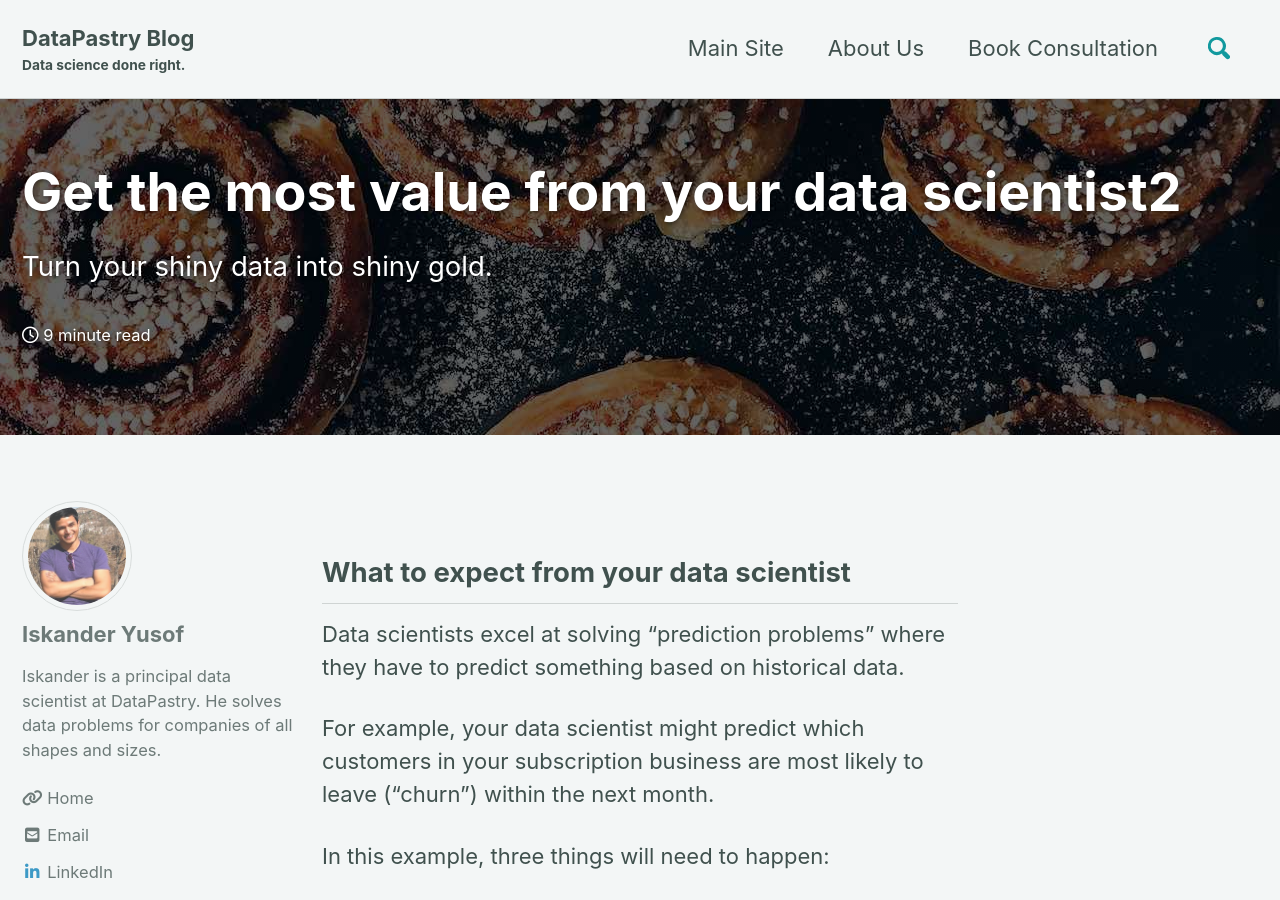
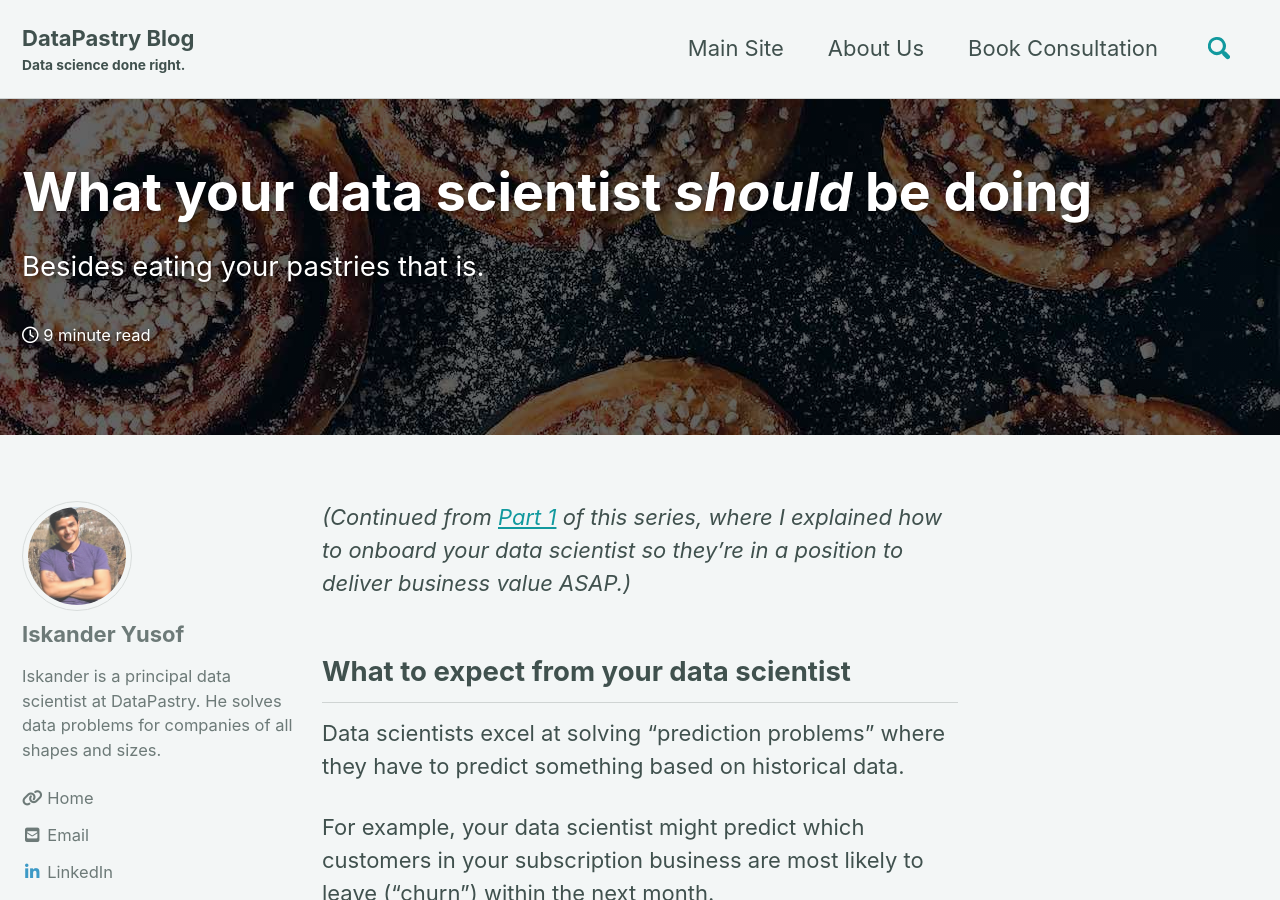
Before and after one commit to datapastry/datapastry.github.io, a Jekyll site: the page built from _posts/2019-08-08-what-your-data-scientist-should-be-doing.md, in a window 1280 px wide and 900 px high. Built offline with Jekyll 4.4.1, drawn with Linux system fonts in a browser that asks for light colours; cached includes are drawn as plain includes; nearby versions of some CDN libraries; some of the changed text lies outside the part shown.

Commit message:
Sort article titles

```diff
--- a/_posts/2019-08-08-get-the-most-value-from-your-data-scientist-2.md
+++ b/_posts/2019-08-08-what-your-data-scientist-should-be-doing.md
@@ -1,11 +1,12 @@
 ---
-title: "Get the most value from your data scientist2"
+title: "What your data scientist *should* be doing"
 author: Iskander Yusof
-excerpt: "Turn your shiny data into shiny gold."
+excerpt: "Besides eating your pastries that is."
 header:
   overlay_image: /assets/images/header-pastry.jpg
   overlay_filter: 0.6
 ---
+_(Continued from [Part 1]({{ site.baseurl }}{% post_url 2019-08-07-get-the-most-value-from-your-data-scientist %}) of this series, where I explained how to onboard your data scientist so they're in a position to deliver business value ASAP.)_
 ## What to expect from your data scientist
 
 Data scientists excel at solving “prediction problems” where they have to predict something based on historical data.
@@ -16,13 +17,15 @@ In this example, three things will need to happen:
 
 
 
-1. **Preparation:** Before your data scientist can do any real work, they’ll need to get hold of your data and knock it into a shape where they can do some fancy predictive modelling.
+1. ***Preparation:*** Before your data scientist can do any real work, they’ll need to get hold of your data and knock it into a shape where they can do some fancy predictive modelling.
 
 	They’ll also need tools to work with the data and ideally should have access to people who can tell them more about the data they’ll be working with.
 
 	Even the smartest data scientist won’t be able to figure out what a field called `xgr671` means without any context.
-2. **Prediction:** Your data scientist will need to build a _model_ that predicts which customers are most likely to churn.
-3. **Action:** Your company will take some sort of action based on the model’s predictions.
+
+2. ***Prediction:*** Your data scientist will need to build a _model_ that predicts which customers are most likely to churn.
+
+3. ***Action:*** Your company will take some sort of action based on the model’s predictions.
 
 	For example, you might proactively contact customers who are likely to churn and offer them incentives to stay with you.
 
@@ -152,5 +155,7 @@ So now you have a new requirement for the churn model: it doesn’t just need to
 
 Now your data scientist will have to actually earn that high salary you’re paying them!
 
-_(Want to discuss your own specific data problems? Book a [free consultation]({{ site.consultation_url }}) with us -- we're here to help!)_
+_(In the [final part]({{ site.baseurl }}{% post_url 2019-08-09-how-to-successfully-deliver-a-data-science-project %}) of this series, I'll talk about how to ensure your data science project is delivered successfully._
+
+_Want to discuss your own specific data problems? Book a [free consultation](https://calendly.com/isk-pastry/consult) with us -- we're here to help!)_
 {% include post_footer.html %}
```
Also changed, not shown: _posts/2019-08-07-get-the-most-value-from-your-data-scientist.md (renamed from _posts/2019-08-07-get-the-most-value-from-your-data-scientist-1.md, +9 -6 lines), _posts/2019-08-09-how-to-successfully-deliver-a-data-science-project.md (renamed from _posts/2019-08-09-get-the-most-value-from-your-data-scientist-3.md, +9 -4 lines).
